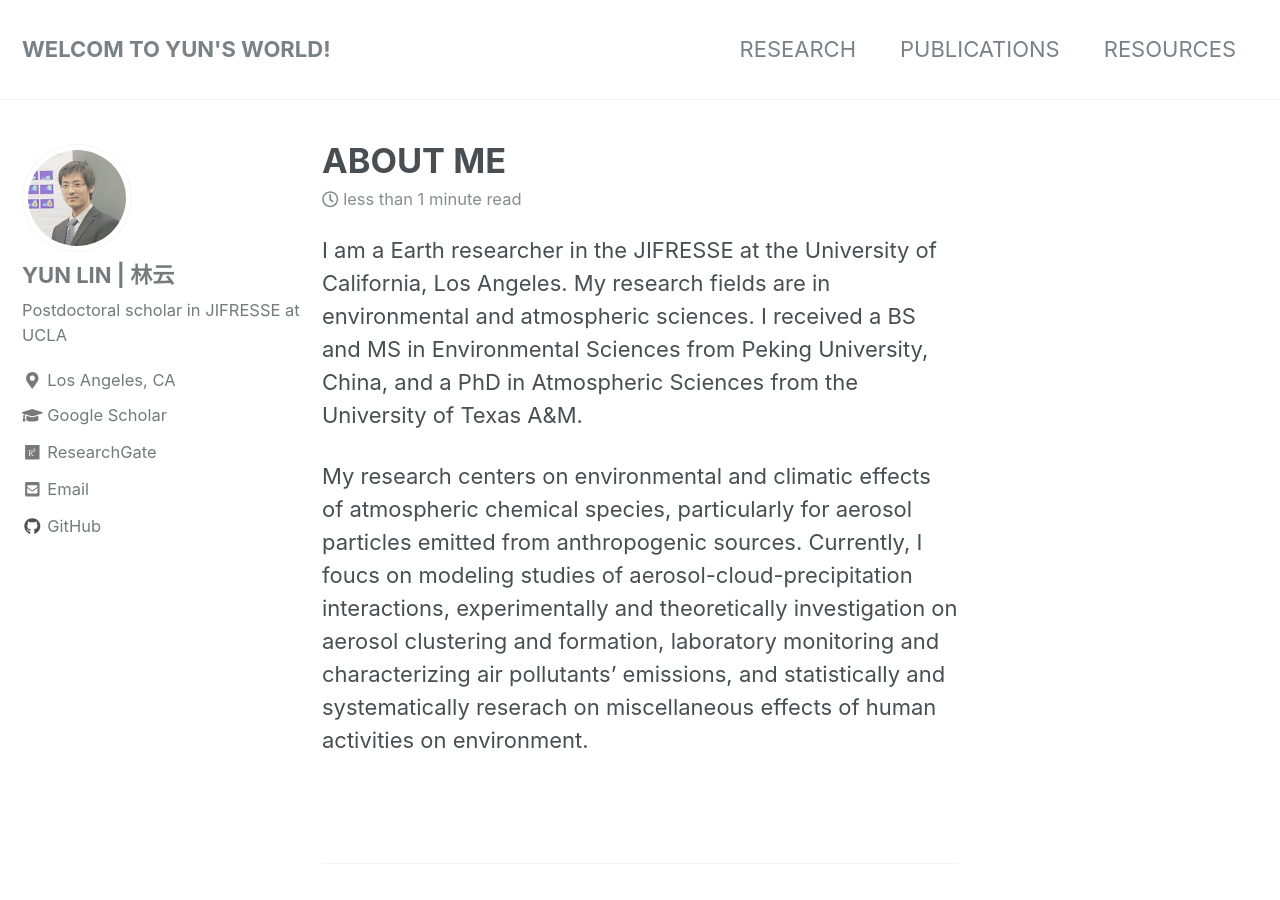
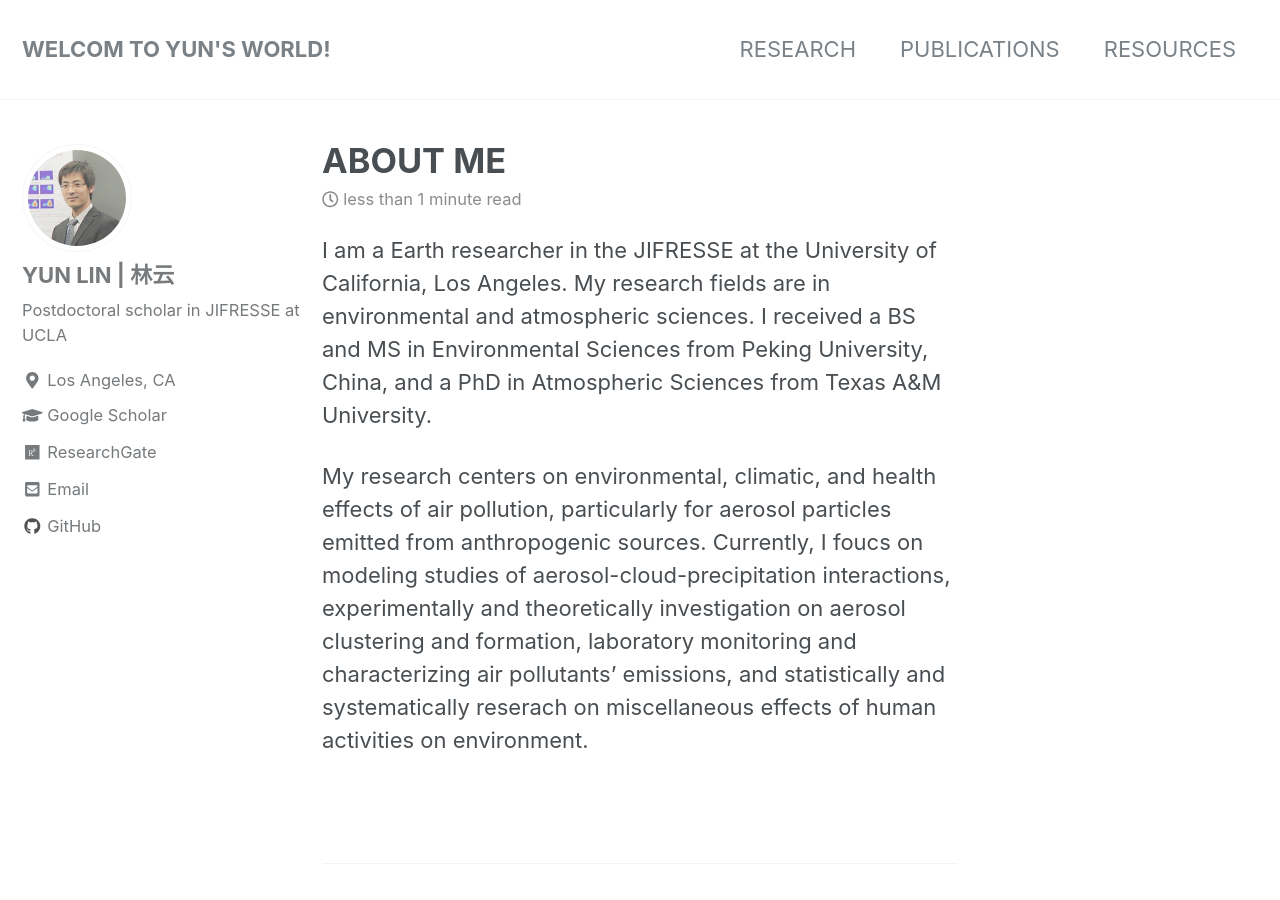
Before and after one commit to nolanylin/nolanylin.github.io, a Jekyll site: the page built from _pages/about.md, in a window 1280 px wide and 900 px high. Built offline with Jekyll 4.4.1, drawn with Linux system fonts in a browser that asks for light colours; nearby versions of some CDN libraries.

Commit message:
Update about.md

```diff
--- a/_pages/about.md
+++ b/_pages/about.md
@@ -8,6 +8,6 @@ redirect_from:
   - /about.html
 ---
 
-I am a Earth researcher in the JIFRESSE at the University of California, Los Angeles. My research fields are in environmental and atmospheric sciences. I received a BS and MS in Environmental Sciences from Peking University, China, and a PhD in Atmospheric Sciences from the University of Texas A&M.
+I am a Earth researcher in the JIFRESSE at the University of California, Los Angeles. My research fields are in environmental and atmospheric sciences. I received a BS and MS in Environmental Sciences from Peking University, China, and a PhD in Atmospheric Sciences from Texas A&M University.
 
-My research centers on environmental and climatic effects of atmospheric chemical species, particularly for aerosol particles emitted from anthropogenic sources. Currently, I foucs on modeling studies of aerosol-cloud-precipitation interactions, experimentally and theoretically investigation on aerosol clustering and formation, laboratory monitoring and characterizing air pollutants' emissions, and statistically and systematically reserach on miscellaneous effects of human activities on environment.
+My research centers on environmental, climatic, and health effects of air pollution, particularly for aerosol particles emitted from anthropogenic sources. Currently, I foucs on modeling studies of aerosol-cloud-precipitation interactions, experimentally and theoretically investigation on aerosol clustering and formation, laboratory monitoring and characterizing air pollutants' emissions, and statistically and systematically reserach on miscellaneous effects of human activities on environment.
```
